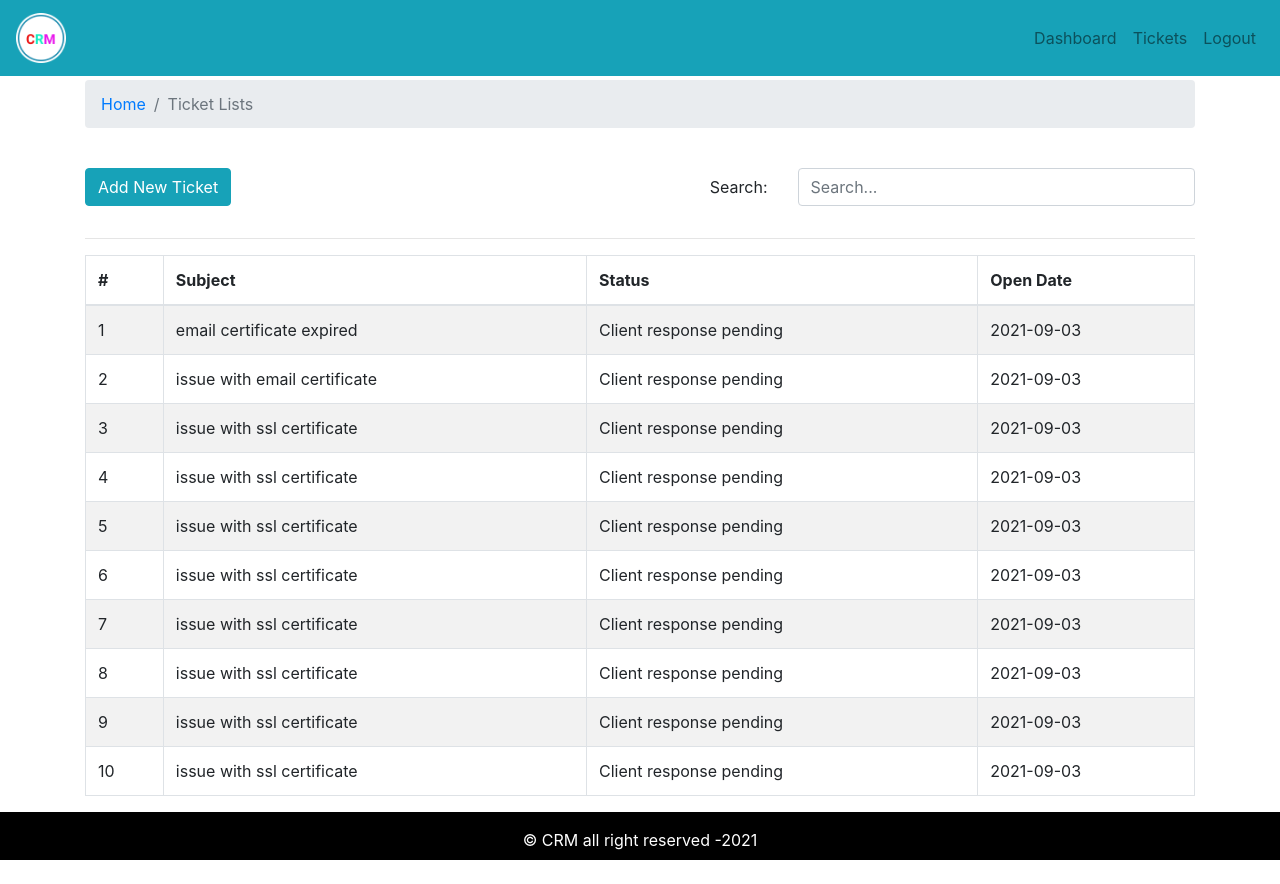
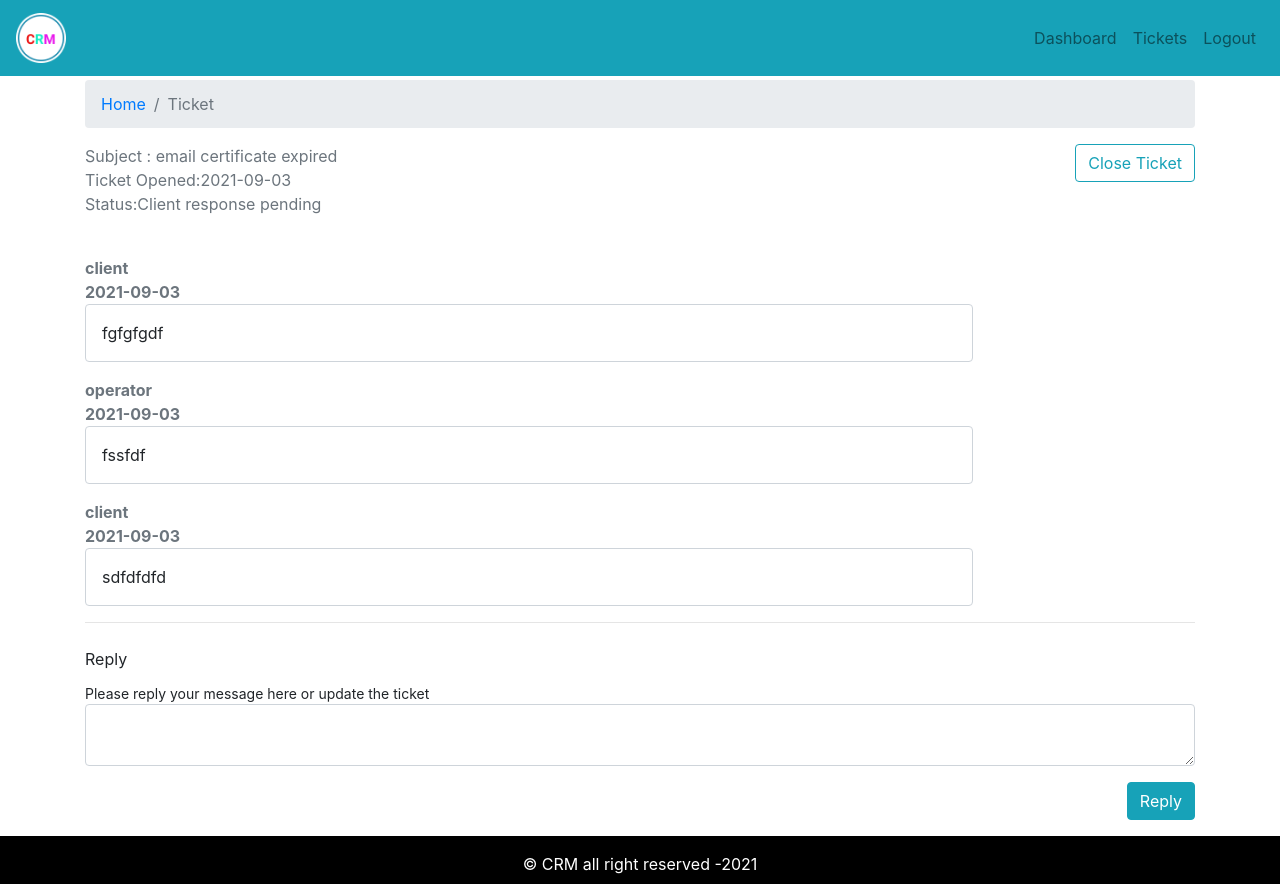
Before and after one commit to robua221/crm-frontend, a React (Create React App) app: page / in a window 1280 px wide. Before the commit the page ends 860 px from the top, so only its background shows below. Built offline with nearby package versions, Linux system fonts and the light colour scheme.

Commit message:
ticket landing page added

```diff
--- a/src/App.js
+++ b/src/App.js
@@ -5,7 +5,8 @@
 
 // import{Entry } from "./pages/entry/Entry.page";
 // import { AddTicket } from "./pages/new-ticket/AddTicket.page";
-import { TicketLists } from "./pages/ticket-list/TicketLists.page";
+// import { TicketLists } from "./pages/ticket-list/TicketLists.page";
+import { Ticket } from "./pages/ticket/Ticket.page";
 
 function App() {
   return (
@@ -14,7 +15,8 @@
       <DefaultLayout>
         {/* <Dashboard/> */}
         {/* <AddTicket/> */}
-        <TicketLists />
+        {/* <TicketLists /> */}
+        <Ticket />
       </DefaultLayout>
     </div>
   );
--- a/src/assets/data/dummy-tickets.json
+++ b/src/assets/data/dummy-tickets.json
@@ -3,7 +3,24 @@
     "id": 1,
     "subject": "email certificate expired",
     "status": "Client response pending",
-    "addedAt": "2021-09-03"
+    "addedAt": "2021-09-03",
+    "history": [
+      {
+        "date": "2021-09-03",
+        "message": "fgfgfgdf",
+        "messageBy": "client"
+      },
+      {
+        "date": "2021-09-03",
+        "message": "fssfdf",
+        "messageBy": "operator"
+      },
+      {
+        "date": "2021-09-03",
+        "message": "sdfdfdfd",
+        "messageBy": "client"
+      }
+    ]
   },
   {
     "id": 2,
--- /dev/null
+++ b/src/components/message-history/MessageHistory.comp.js
@@ -0,0 +1,20 @@
+import React from "react";
+import PropTypes from "prop-types";
+import "./message-history.style.css";
+export const MessageHistory = ({ msg }) => {
+  if (!msg) return null;
+
+  return msg.map((row, i) => (
+    <div key={i} className="msg-history">
+      <div className="send font-weight-bold text-secondary mt-3">
+        <div className="sender">{row.messageBy}</div>
+        <div className="date">{row.date}</div>
+      </div>
+      <div className="message">{row.message}</div>
+    </div>
+  ));
+};
+
+MessageHistory.propTypes = {
+  msg: PropTypes.array.isRequired,
+};
--- /dev/null
+++ b/src/components/message-history/message-history.style.css
@@ -0,0 +1,16 @@
+.message-history {
+  display: flex;
+  flex-direction: row;
+  justify-content: space-between;
+}
+.message-history:nth-child(even) {
+  display: flex;
+  flex-direction: row-reverse;
+  justify-content: space-between;
+}
+.message {
+  padding: 1rem;
+  width: 80%;
+  border: 1px solid #ced4da;
+  border-radius: 0.25rem;
+}
--- a/src/components/ticket-table/TicketTable.comp.js
+++ b/src/components/ticket-table/TicketTable.comp.js
@@ -35,6 +35,6 @@
     </Table>
   );
 };
-TicketTable.prototypes = {
+TicketTable.PropTypes = {
   tickets: PropTypes.array.isRequired,
 };
--- /dev/null
+++ b/src/components/update-ticket/UpdateTicket.comp.js
@@ -0,0 +1,27 @@
+import React from 'react'
+import { Form,Button} from "react-bootstrap";
+import PropTypes from "prop-types";
+export const UpdateTicket = ({msg,handleOnChange,handleOnSubmit}) => {
+    return (
+   <Form onSubmit={handleOnSubmit}>
+<Form.Label>Reply</Form.Label>
+<Form.Text>Please reply your message here or update the ticket</Form.Text>
+<Form.Control
+name=" "
+value={msg}
+onChange={handleOnChange }
+as="textarea"
+row="5"
+/>
+<div className="text-right mt-3 mb-3"><Button variant="info" type="submit">Reply</Button>
+</div>
+   </Form>
+
+    )
+}
+UpdateTicket.propTypes = {
+    msg: PropTypes.string.isRequired,
+    handleOnChange: PropTypes.func.isRequired,
+    handleOnSubmit: PropTypes.func.isRequired,
+
+  };
--- /dev/null
+++ b/src/pages/ticket/Ticket.page.js
@@ -0,0 +1,59 @@
+import React,{useState,useEffect } from "react";
+import { Container, Row, Col, Button } from "react-bootstrap";
+import { PageBreadcrumb } from "../../components/breadcrumb/Breadcrumb.comp";
+import tickets from "../../assets/data/dummy-tickets.json";
+import { MessageHistory } from "../../components/message-history/MessageHistory.comp";
+import { UpdateTicket } from "../../components/update-ticket/UpdateTicket.comp";
+
+const ticket = tickets[0];
+
+export const Ticket = () => {
+  const [message, setMessage] = useState('')
+useEffect(() => {
+
+
+}, [message])
+
+
+
+const handleOnChange=(e)=>{
+setMessage(e.target.value)
+}
+const handleOnSubmit=()=>{
+  alert('Form submitted')
+}
+
+
+  return (
+    <Container>
+      <Row>
+        <Col>
+          <PageBreadcrumb page="Ticket" />
+        </Col>
+      </Row>
+      <Row>
+        <Col className="text-weight-bolder text-secondary">
+          <div className="subject">Subject : {ticket.subject}</div>
+          <div className="date">Ticket Opened:{ticket.addedAt}</div>
+          <div className="status">Status:{ticket.status}</div>
+        </Col>
+        <Col className="text-right">
+          <Button variant="outline-info">Close Ticket</Button>
+        </Col>
+      </Row>
+      <Row className="mt-4">
+        <Col>
+          <MessageHistory msg={ticket.history} />
+        </Col>
+      </Row>
+      <hr/>
+      <Row className="mt-4">
+        <Col>
+         <UpdateTicket msg={message}
+          handleOnChange={handleOnChange}
+          handleOnSubmit={handleOnSubmit}/>
+        </Col>
+      </Row>
+    </Container>
+  );
+};
```
